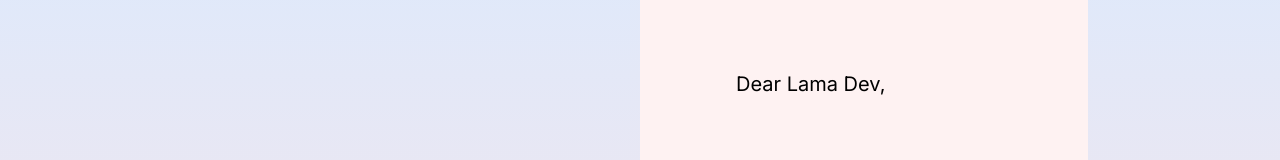
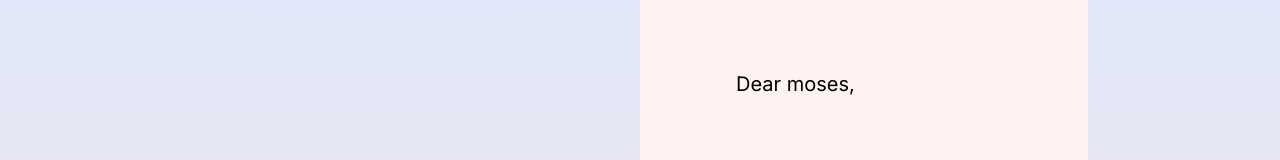
Before and after one commit to mosesbabu/myportfolio, a Next.js app: page /contact in a window 1280 px wide. Shown: the part 126-286 px from the top of the page. Built offline with nearby package versions, Linux system fonts and the light colour scheme.

Commit message:
update hero section

```diff
--- a/src/app/contact/page.jsx
+++ b/src/app/contact/page.jsx
@@ -67,7 +67,7 @@ const ContactPage = () => {
           ref={form}
           className="h-1/2 lg:h-full lg:w-1/2 bg-red-50 rounded-xl text-xl flex flex-col gap-8 justify-center p-24"
         >
-          <span>Dear Lama Dev,</span>
+          <span>Dear moses,</span>
           <textarea
             rows={6}
             className="bg-transparent border-b-2 border-b-black outline-none resize-none"
--- a/src/app/layout.js
+++ b/src/app/layout.js
@@ -5,8 +5,8 @@ import TransitionProvider from "@/components/transitionProvider";
 const inter = Inter({ subsets: ["latin"] });
 
 export const metadata = {
-  title: "Lama Dev Portfolio App",
-  description: "The best animated portfolio page",
+  title: "MOses Dev Portfolio App",
+  description: "Moses website portfolio",
 };
 
 export default function RootLayout({ children }) {
```
